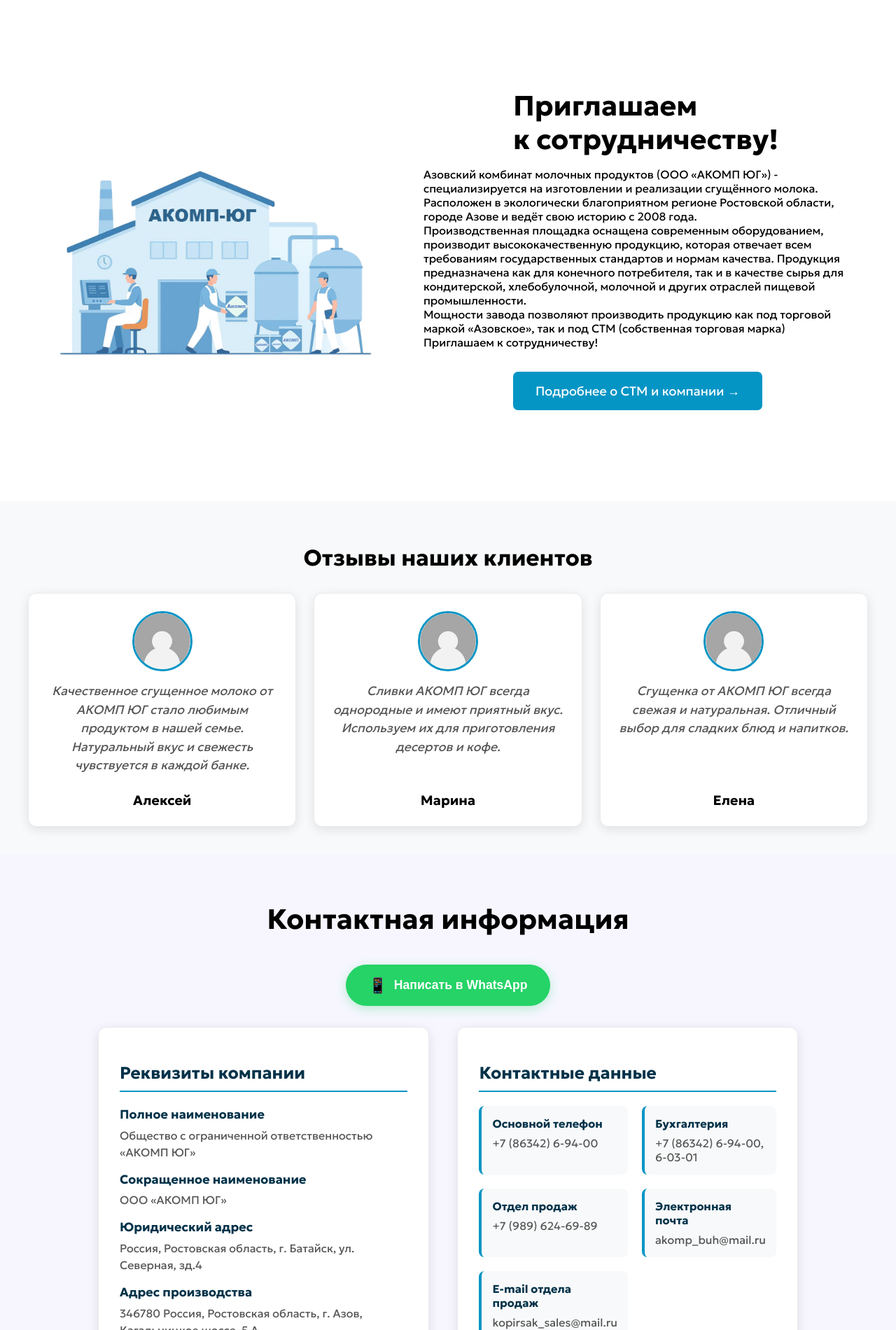
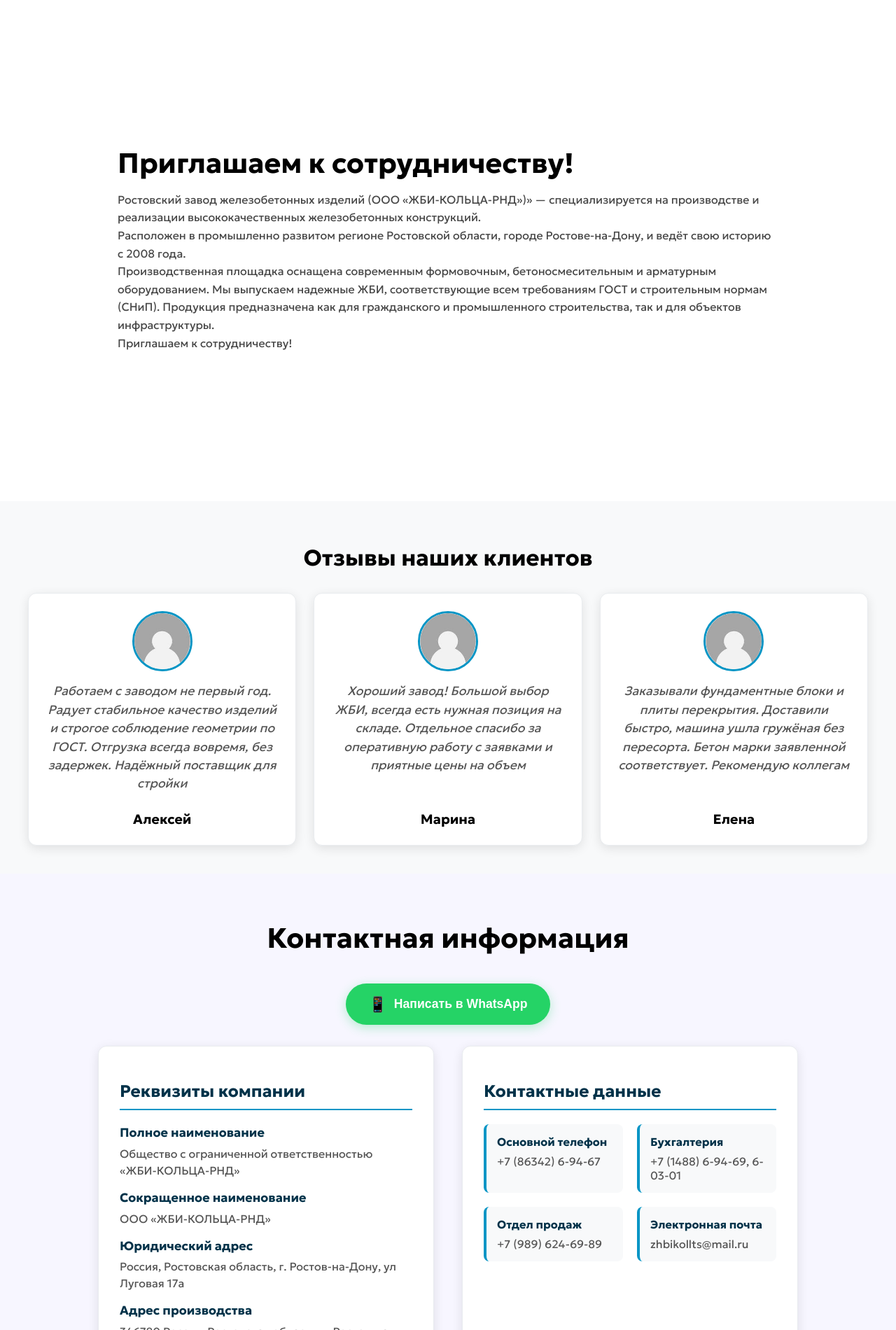
Before and after one commit to Kiboiko/AKOMP, a website: page index.html in a window 1280 px wide. Shown: the part 900-2800 px from the top of the page at 70% size. Drawn offline with Linux system fonts and the light colour scheme; a script that the page names is missing.

Commit message:
update company

```diff
--- a/comments.json
+++ b/comments.json
@@ -2,19 +2,19 @@
   {
     "id": 1,
     "name": "Алексей",
-    "description": "Качественное сгущенное молоко от АКОМП ЮГ стало любимым продуктом в нашей семье. Натуральный вкус и свежесть чувствуется в каждой банке.",
+    "description": "Работаем с заводом не первый год. Радует стабильное качество изделий и строгое соблюдение геометрии по ГОСТ. Отгрузка всегда вовремя, без задержек. Надёжный поставщик для стройки",
     "image": "media/comment-1.png"
   },
   {
     "id": 2,
     "name": "Марина",
-    "description": "Сливки АКОМП ЮГ всегда однородные и имеют приятный вкус. Используем их для приготовления десертов и кофе.",
+    "description": "Хороший завод! Большой выбор ЖБИ, всегда есть нужная позиция на складе. Отдельное спасибо за оперативную работу с заявками и приятные цены на объем",
     "image": "media/comment-1.png"
   },
   {
     "id": 3,
     "name": "Елена",
-    "description": "Сгущенка от АКОМП ЮГ всегда свежая и натуральная. Отличный выбор для сладких блюд и напитков.",
+    "description": "Заказывали фундаментные блоки и плиты перекрытия. Доставили быстро, машина ушла гружёная без пересорта. Бетон марки заявленной соответствует. Рекомендую коллегам",
     "image": "media/comment-1.png"
   }
 ]
--- a/index.html
+++ b/index.html
@@ -3,14 +3,14 @@
   <head>
     <meta charset="UTF-8" />
     <meta name="viewport" content="width=device-width, initial-scale=1.0" />
-    <title>АКОМП ЮГ</title>
+    <title>ЖБИ-КОЛЬЦА-РНД</title>
     <link rel="stylesheet" href="./CSS/style.css" />
     <script src="//code.jivo.ru/widget/byj2fuLAC8" async></script>
   </head>
   <body>
     <header class="header">
       <div>
-        <div id="headerlogo">АКОМП ЮГ</div>
+        <div id="headerlogo">ЖБИ-КОЛЬЦА-РНД</div>
         <div id="headermenu">
           <div><a href="#mainPage-anchor" class="MainButton">Главная</a></div>
           <div><a href="products.html">Каталог</a></div>
@@ -23,22 +23,20 @@
     <main>
       <div id="mainPage-anchor" style="position: relative; top: -80px"></div>
       <div class="video-background">
-        <video autoplay muted loop id="myVideo">
-          <source src="media/video.mp4" type="video/mp4" />
-        </video>
+        <img src="media/video-background.jpg" alt="Video Background" />
       </div>
       <div id="mainPage">
         <div id="bigLogoMain">
-          <img src="media/logo.png" alt="Logo" />
+          <!-- <img src="media/logo1.png" alt="Logo" /> -->
         </div>
         <div id="rightSideMain">
           <div id="sloganMain">
             <span class="animated-text"
-              >Азовский комбинат молочных продуктов (ООО "АКОМП ЮГ")</span
+              >Ростовский завод железобетонных изделий (ООО ЖБИ-КОЛЬЦА-РНД)</span
             >
           </div>
           <span id="descriptionMain">
-            Производство и реализация сгущённого молока с 2008 года.
+            Производство и реализация железобетонных изделий с 2008 года.
           </span>
           <a href="#descriptionAboutUs-anchor" id="toAboutButton">
             Узнать больше→
@@ -52,31 +50,27 @@
       style="position: relative; top: -80px"
     ></div>
     <div class="aboutUsPage">
-      <div id="illustration">
+      <!-- <div id="illustration">
         <img src="media/illustration1.png" alt="АКОМП ЮГ" />
-      </div>
+      </div> -->
       <div id="descriptionAboutUs">
         <span id="slogan">Приглашаем к сотрудничеству!</span>
         <span>
-          Азовский комбинат молочных продуктов (ООО «АКОМП ЮГ») -
-          специализируется на изготовлении и реализации сгущённого молока.
+          Ростовский завод железобетонных изделий (ООО «ЖБИ-КОЛЬЦА-РНД»)»
+           — специализируется на производстве и реализации высококачественных железобетонных конструкций.
           <br />
-          Расположен в экологически благоприятном регионе Ростовской области,
-          городе Азове и ведёт свою историю с 2008 года.
+          Расположен в промышленно развитом регионе Ростовской области,
+          городе Ростове-на-Дону, и ведёт свою историю с 2008 года.
           <br />
-          Производственная площадка оснащена современным оборудованием,
-          производит высококачественную продукцию, которая отвечает всем
-          требованиям государственных стандартов и нормам качества. Продукция
-          предназначена как для конечного потребителя, так и в качестве сырья
-          для кондитерской, хлебобулочной, молочной и других отраслей пищевой
-          промышленности.
-          <br />Мощности завода позволяют производить продукцию как под торговой
-          маркой «Азовское», так и под СТМ (собственная торговая марка)
+          Производственная площадка оснащена современным формовочным,
+          бетоносмесительным и арматурным оборудованием.
+          Мы выпускаем надежные ЖБИ, соответствующие всем требованиям ГОСТ и строительным нормам (СНиП).
+          Продукция предназначена как для гражданского и промышленного строительства, так и для объектов инфраструктуры.
           <br />Приглашаем к сотрудничеству!
         </span>
-        <a href="STM.html" id="moreDetailsButton" class="more-details-btn"
-          >Подробнее о СТМ и компании →</a
-        >
+        <!-- <a href="STM.html" id="moreDetailsButton" class="more-details-btn"
+          >Подробнее о компании →</a
+        > -->
       </div>
     </div>
     <div class="commentsPage">
@@ -128,29 +122,29 @@
           <div class="info-item">
             <span class="info-label">Полное наименование</span>
             <span class="info-value"
-              >Общество с ограниченной ответственностью «АКОМП ЮГ»</span
+              >Общество с ограниченной ответственностью «ЖБИ-КОЛЬЦА-РНД»</span
             >
           </div>
           <div class="info-item">
             <span class="info-label">Сокращенное наименование</span>
-            <span class="info-value">ООО «АКОМП ЮГ»</span>
+            <span class="info-value">ООО «ЖБИ-КОЛЬЦА-РНД»</span>
           </div>
           <div class="info-item">
             <span class="info-label">Юридический адрес</span>
             <span class="info-value"
-              >Россия, Ростовская область, г. Батайск, ул. Северная, зд.4</span
+              >Россия, Ростовская область, г. Ростов-на-Дону, ул Луговая 17а</span
             >
           </div>
           <div class="info-item">
             <span class="info-label">Адрес производства</span>
             <span class="info-value"
-              >346780 Россия, Ростовская область, г. Азов, Кагальницкое шоссе, 5
+              >346780 Россия, Ростовская область, г. Ростов-на-Дону, ул Луговая 17а
               А</span
             >
           </div>
           <div class="info-item">
             <span class="info-label">Генеральный директор</span>
-            <span class="info-value">Чернышов Олег Геннадьевич</span>
+            <span class="info-value">Валивахин Арсений Андреевич</span>
           </div>
         </div>
 
@@ -159,11 +153,11 @@
           <div class="contacts-grid">
             <div class="contact-department">
               <div class="department-name">Основной телефон</div>
-              <div class="department-contact">+7 (86342) 6-94-00</div>
+              <div class="department-contact">+7 (86342) 6-94-67</div>
             </div>
             <div class="contact-department">
               <div class="department-name">Бухгалтерия</div>
-              <div class="department-contact">+7 (86342) 6-94-00, 6-03-01</div>
+              <div class="department-contact">+7 (1488) 6-94-69, 6-03-01</div>
             </div>
             <div class="contact-department">
               <div class="department-name">Отдел продаж</div>
@@ -171,11 +165,7 @@
             </div>
             <div class="contact-department">
               <div class="department-name">Электронная почта</div>
-              <div class="department-contact">akomp_buh@mail.ru</div>
-            </div>
-            <div class="contact-department">
-              <div class="department-name">E-mail отдела продаж</div>
-              <div class="department-contact">kopirsak_sales@mail.ru</div>
+              <div class="department-contact">zhbikollts@mail.ru</div>
             </div>
           </div>
         </div>
@@ -184,7 +174,7 @@
           <h2>Банковские реквизиты</h2>
           <div class="info-item">
             <span class="info-label">Расчетный счет</span>
-            <span class="info-value">40702810152090088809</span>
+            <span class="info-value">41722810152091118809</span>
           </div>
           <div class="info-item">
             <span class="info-label">Банк</span>
@@ -192,11 +182,11 @@
           </div>
           <div class="info-item">
             <span class="info-label">БИК</span>
-            <span class="info-value">046015602</span>
+            <span class="info-value">123456789</span>
           </div>
           <div class="info-item">
             <span class="info-label">Корреспондентский счет</span>
-            <span class="info-value">30101810600000000602</span>
+            <span class="info-value">30101810600123456602</span>
           </div>
         </div>
 
@@ -204,19 +194,19 @@
           <h2>Идентификационные коды</h2>
           <div class="info-item">
             <span class="info-label">ИНН</span>
-            <span class="info-value">6141062402</span>
+            <span class="info-value">123456789</span>
           </div>
           <div class="info-item">
             <span class="info-label">КПП</span>
-            <span class="info-value">614101001</span>
+            <span class="info-value">123456789</span>
           </div>
           <div class="info-item">
             <span class="info-label">ОГРН</span>
-            <span class="info-value">1246100031980</span>
+            <span class="info-value">123456789</span>
           </div>
           <div class="info-item">
             <span class="info-label">ОКПО</span>
-            <span class="info-value">76710916</span>
+            <span class="info-value">123456789</span>
           </div>
         </div>
       </div>
--- a/javascript/map.js
+++ b/javascript/map.js
@@ -1,6 +1,6 @@
 function initMap() {
   ymaps.ready(function () {
-    let coord = [47.092126, 39.396713];
+    let coord = [47.193153, 39.686051];
     var map = new ymaps.Map("map", {
       center: coord,
       zoom: 17,
--- a/server.js
+++ b/server.js
@@ -30,7 +30,7 @@
     password: process.env.PGPASSWORD || process.env.DB_PASSWORD || 'akomp_pass123',
     database: process.env.PGDATABASE || process.env.DB_NAME || 'akomp_db',
     max: 20,
-    idleTimeoutMillis: 30000,
+    idleTimeoutMillis: 120000,
     connectionTimeoutMillis: 5000, // Увеличил таймаут
     ssl: process.env.NODE_ENV === 'production' ? { rejectUnauthorized: false } : false
 });
```
Also changed, not shown: products.html (+2 -3 lines), media/logo.png, media/video-background.jpg (added).
